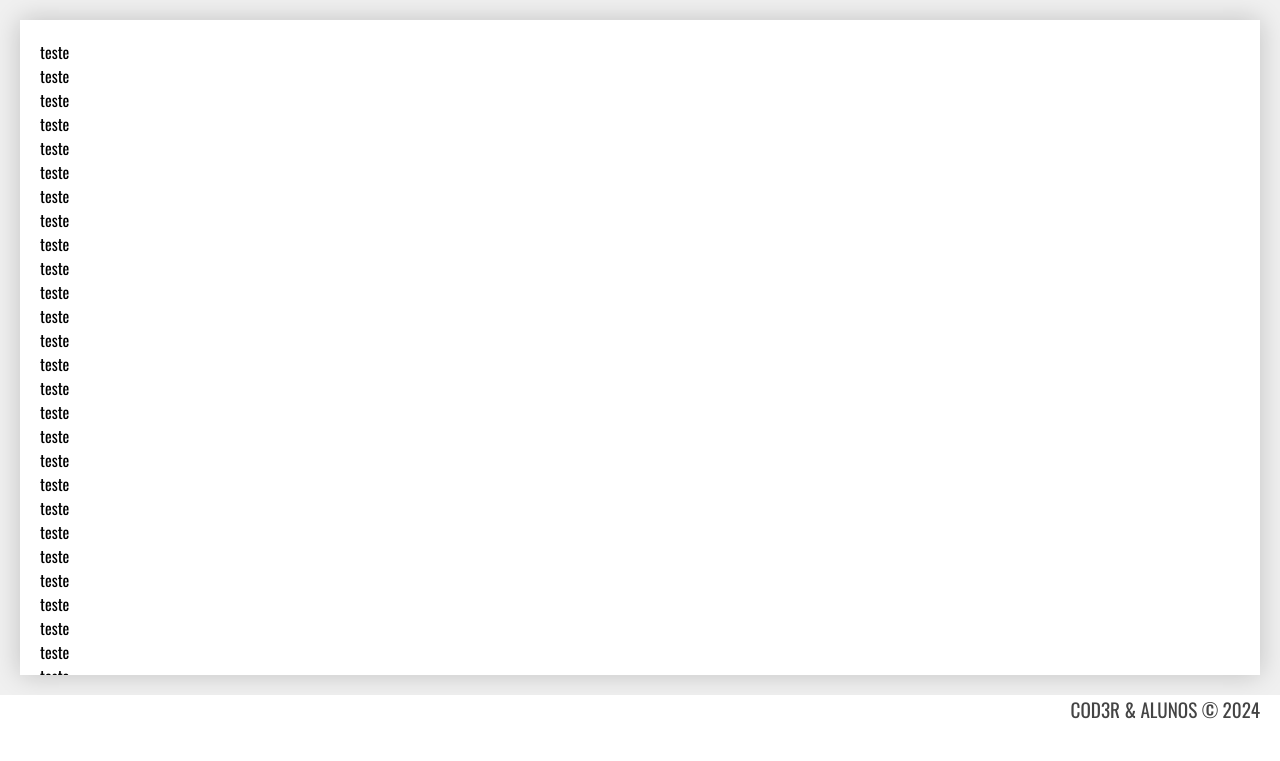
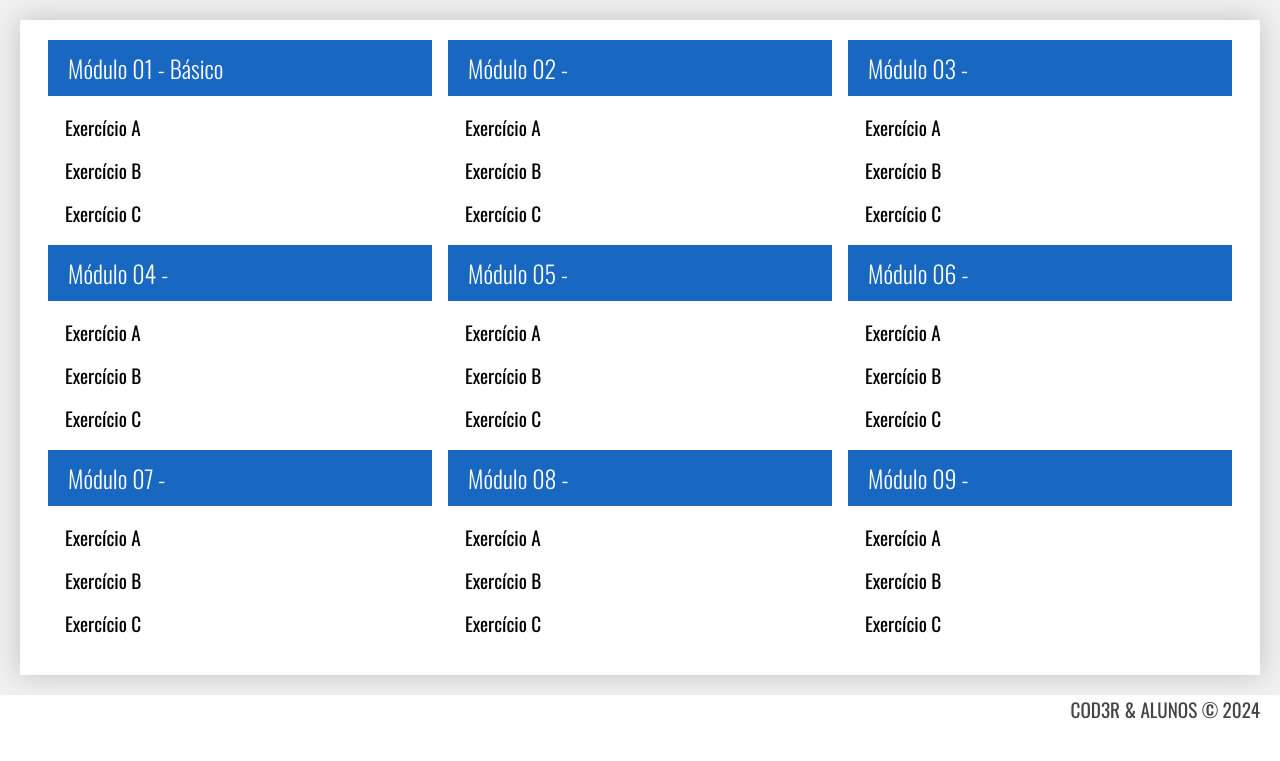
Before and after one commit to johnkriger/20011273-5_John_Kryger, a PHP site: page / in a window 1280 px wide. Shown: the part 114-875 px from the top of the page. Run offline with PHP 8.4, Linux system fonts and the light colour scheme.

Commit message:
Configurando aparência dos módulos.

```diff
--- a/20011273-5_John_Kryger/css/estilos.css
+++ b/20011273-5_John_Kryger/css/estilos.css
@@ -68,3 +68,42 @@ body {
     position: sticky;
     bottom: 0px;
 }
+
+.modulos {
+    display: flex;
+    flex-wrap: wrap;
+    justify-content: space-around;
+}
+
+.modulo {
+    flex-basis: 32%;
+}
+
+.modulo > h3 {
+    margin: 0px;
+    color: #fff;
+    font-weight: 300;
+    font-size: 1.5rem;
+    padding: 10px 20px;
+    background-color: #1867c0;
+}
+.modulo > ul{
+    margin: 0px;
+    padding: 10px;
+    list-style: none;
+}
+.modulo > ul > li {
+    padding: 7px;
+    font-size: 1.2rem;
+    cursor: pointer;
+}
+
+.modulo > ul > li > a {
+    display: flex;
+    text-decoration: none;
+    color: #222;
+}
+
+.modulo > ul > li:hover {
+    background-color: #eee;
+}
--- a/index.html
+++ b/index.html
@@ -13,82 +13,83 @@
     </header>
     <main class="principal">
         <div class="conteudo">
-            <div>teste</div>
-            <div>teste</div>
-            <div>teste</div>
-            <div>teste</div>
-            <div>teste</div>
-            <div>teste</div>
-            <div>teste</div>
-            <div>teste</div>
-            <div>teste</div>
-            <div>teste</div>
-            <div>teste</div>
-            <div>teste</div>
-            <div>teste</div>
-            <div>teste</div>
-            <div>teste</div>
-            <div>teste</div>
-            <div>teste</div>
-            <div>teste</div>
-            <div>teste</div>
-            <div>teste</div>
-            <div>teste</div>
-            <div>teste</div>
-            <div>teste</div>
-            <div>teste</div>
-            <div>teste</div>
-            <div>teste</div>
-            <div>teste</div>
-            <div>teste</div>
-            <div>teste</div>
-            <div>teste</div>
-            <div>teste</div>
-            <div>teste</div>
-            <div>teste</div>
-            <div>teste</div>
-            <div>teste</div>
-            <div>teste</div>
-            <div>teste</div>
-            <div>teste</div>
-            <div>teste</div>
-            <div>teste</div>
-            <div>teste</div>
-            <div>teste</div>
-            <div>teste</div>
-            <div>teste</div>
-            <div>teste</div>
-            <div>teste</div>
-            <div>teste</div>
-            <div>teste</div>
-            <div>teste</div>
-            <div>teste</div>
-            <div>teste</div>
-            <div>teste</div>
-            <div>teste</div>
-            <div>teste</div>
-            <div>teste</div>
-            <div>teste</div>
-            <div>teste</div>
-            <div>teste</div>
-            <div>teste</div>
-            <div>teste</div>
-            <div>teste</div>
-            <div>teste</div>
-            <div>teste</div>
-            <div>teste</div>
-            <div>teste</div>
-            <div>teste</div>
-            <div>teste</div>
-            <div>teste</div>
-            <div>teste</div>
+            <nav class="modulos">
+                <div class="modulo">
+                    <h3>Módulo 01 - Básico</h3>
+                    <ul>
+                        <li><a href="#"></a>Exercício A</li>
+                        <li><a href="#"></a>Exercício B</li>
+                        <li><a href="#"></a>Exercício C</li>
+                    </ul>
+                </div>
+                <div class="modulo">
+                    <h3>Módulo 02 - </h3>
+                    <ul>
+                        <li><a href="#"></a>Exercício A</li>
+                        <li><a href="#"></a>Exercício B</li>
+                        <li><a href="#"></a>Exercício C</li>
+                    </ul>
+                </div>
+                <div class="modulo">
+                    <h3>Módulo 03 - </h3>
+                    <ul>
+                        <li><a href="#"></a>Exercício A</li>
+                        <li><a href="#"></a>Exercício B</li>
+                        <li><a href="#"></a>Exercício C</li>
+                    </ul>
+                </div>
+                <div class="modulo">
+                    <h3>Módulo 04 - </h3>
+                    <ul>
+                        <li><a href="#"></a>Exercício A</li>
+                        <li><a href="#"></a>Exercício B</li>
+                        <li><a href="#"></a>Exercício C</li>
+                    </ul>
+                </div>
+                <div class="modulo">
+                    <h3>Módulo 05 - </h3>
+                    <ul>
+                        <li><a href="#"></a>Exercício A</li>
+                        <li><a href="#"></a>Exercício B</li>
+                        <li><a href="#"></a>Exercício C</li>
+                    </ul>
+                </div>
+                <div class="modulo">
+                    <h3>Módulo 06 - </h3>
+                    <ul>
+                        <li><a href="#"></a>Exercício A</li>
+                        <li><a href="#"></a>Exercício B</li>
+                        <li><a href="#"></a>Exercício C</li>
+                    </ul>
+                </div>
+                <div class="modulo">
+                    <h3>Módulo 07 - </h3>
+                    <ul>
+                        <li><a href="#"></a>Exercício A</li>
+                        <li><a href="#"></a>Exercício B</li>
+                        <li><a href="#"></a>Exercício C</li>
+                    </ul>
+                </div>
+                <div class="modulo">
+                    <h3>Módulo 08 - </h3>
+                    <ul>
+                        <li><a href="#"></a>Exercício A</li>
+                        <li><a href="#"></a>Exercício B</li>
+                        <li><a href="#"></a>Exercício C</li>
+                    </ul>
+                </div>
+                <div class="modulo">
+                    <h3>Módulo 09 - </h3>
+                    <ul>
+                        <li><a href="#"></a>Exercício A</li>
+                        <li><a href="#"></a>Exercício B</li>
+                        <li><a href="#"></a>Exercício C</li>
+                    </ul>
+                </div>
+            </nav>
         </div>
     </main>
     <footer class="rodape">
         COD3R & ALUNOS © 2024
     </footer>
-    <!-- <nav>teste</nav>
-    <div>teste</div>
-    <span>teste</span> -->
-</body>
 </html>
```
